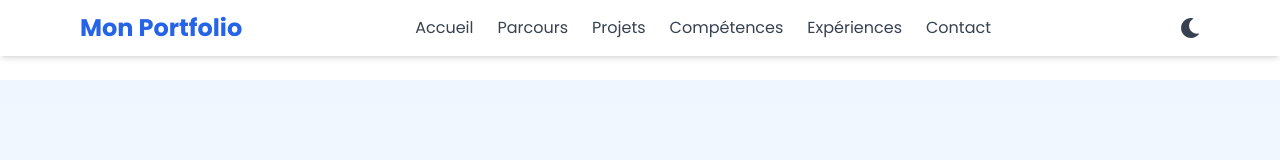
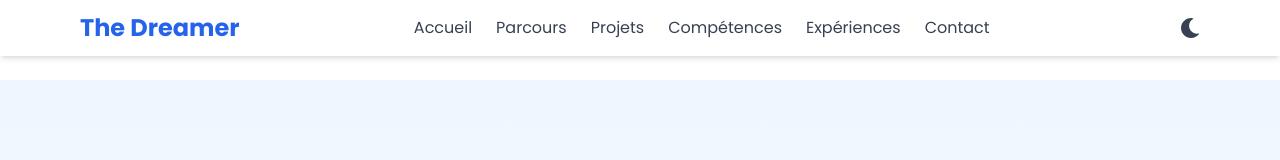
Before and after one commit to salhiabdelkrim/portfolio, a React (Create React App) app: page / in a window 1280 px wide. Shown: the top 160 px of the page. Built offline with nearby package versions, Linux system fonts and the light colour scheme.

Commit message:
changement de titre

```diff
--- a/src/components/Navbar.tsx
+++ b/src/components/Navbar.tsx
@@ -5,7 +5,7 @@ export default function Navbar() {
   return (
     <nav className="fixed top-0 left-0 right-0 bg-white shadow-md z-10 dark:bg-gray-900 dark:text-white">
       <div className="max-w-6xl mx-auto px-4 py-3 flex justify-between items-center">
-        <h1 className="text-2xl font-bold text-blue-600 dark:text-blue-400">Mon Portfolio</h1>
+        <h1 className="text-2xl font-bold text-blue-600 dark:text-blue-400">The Dreamer</h1>
         <ul className="flex space-x-6 text-gray-700 font-medium dark:text-gray-200">
           <li><Link to="/" className="hover:text-blue-600">Accueil</Link></li>
           <li><Link to="/academic-career" className="hover:text-blue-600">Parcours</Link></li>
```
